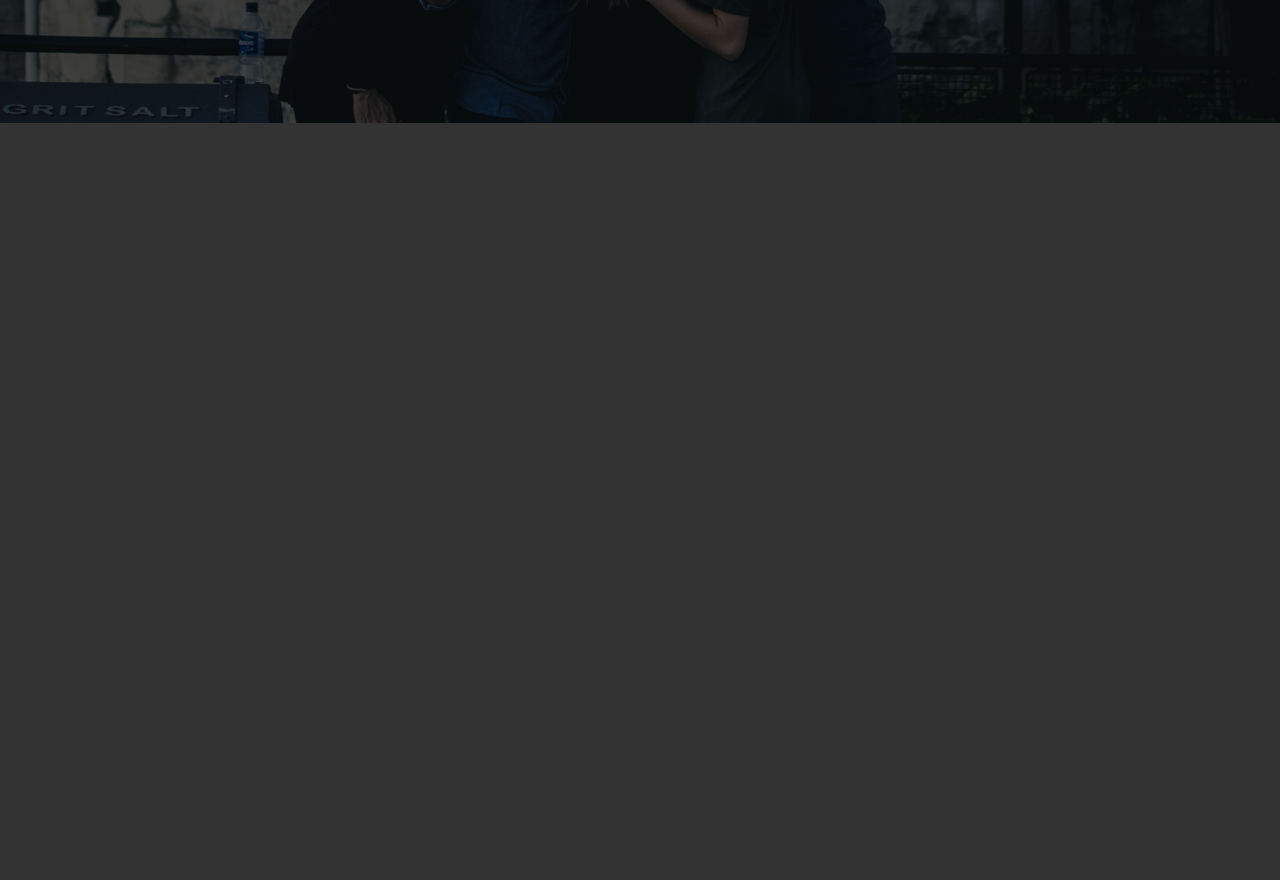
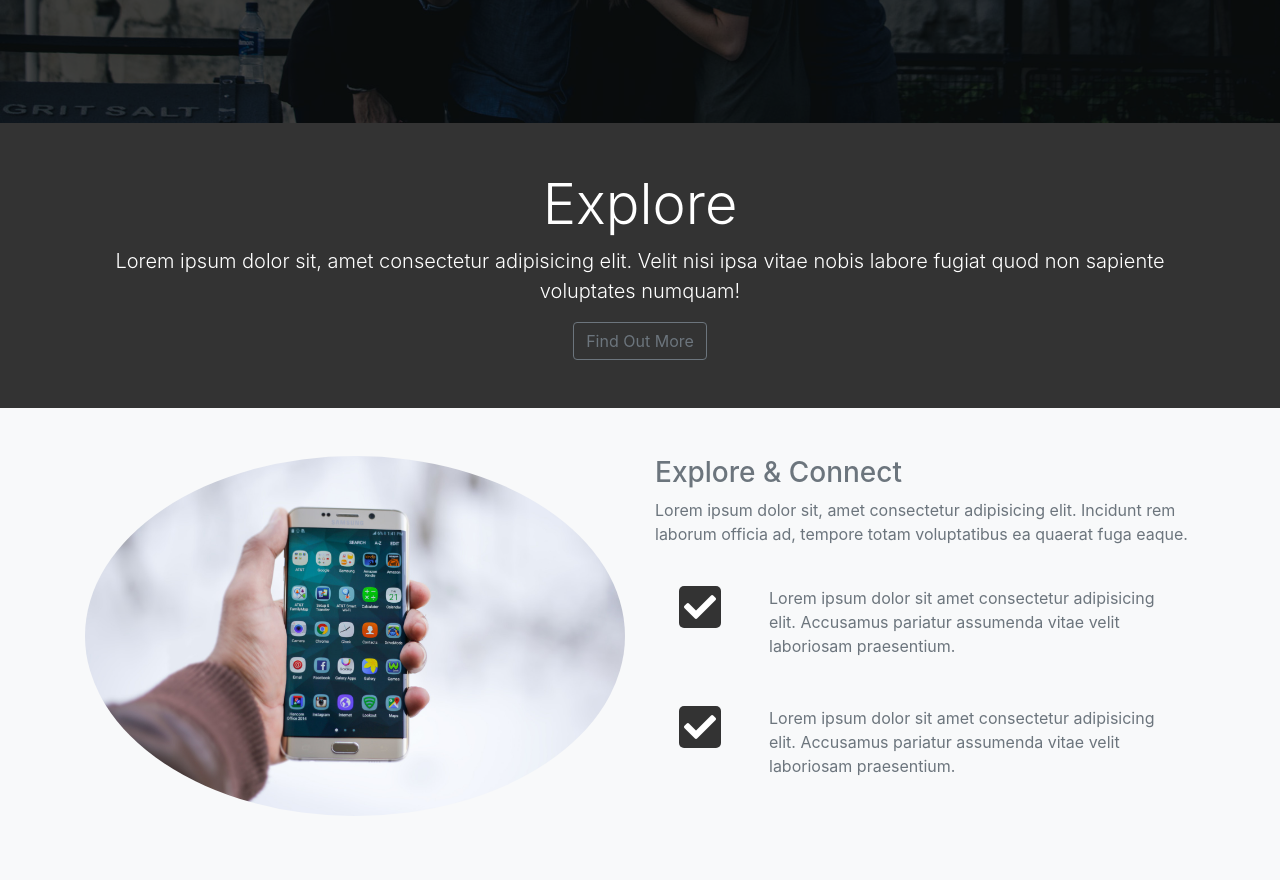
Before and after one commit to Kathefy/bootstrap_social_theme, a plain HTML site: page index.html in a window 1280 px wide. Shown: the part 577-1457 px from the top of the page. Before the commit the page ends 800 px from the top, so only its background shows below. Drawn offline with nearby package versions, Linux system fonts and the light colour scheme.

Commit message:
Explore section added

```diff
--- a/css/style.css
+++ b/css/style.css
@@ -40,3 +40,12 @@ body {
   padding: 5px;
   border-radius: 5px;
 }
+
+/* Explore Section */
+#explore-section .fas,
+#share-section .fas {
+  background: #333;
+  color: #fff;
+  padding: 5px;
+  border-radius: 5px;
+}
--- a/index.html
+++ b/index.html
@@ -134,6 +134,64 @@
         </div>
       </div>
     </header>
+
+    <!-- Explore Head -->
+    <section id="explore-head-section">
+      <div class="container">
+        <div class="row">
+          <div class="col text-center py-5">
+            <h1 class="display-4">Explore</h1>
+            <p class="lead">
+              Lorem ipsum dolor sit, amet consectetur adipisicing elit. Velit
+              nisi ipsa vitae nobis labore fugiat quod non sapiente voluptates
+              numquam!
+            </p>
+            <a href="#" class="btn btn-outline-secondary">Find Out More</a>
+          </div>
+        </div>
+      </div>
+    </section>
+
+    <!-- Explore Section -->
+    <section id="explore-section" class="bg-light text-muted py-5">
+      <div class="container">
+        <div class="row">
+          <div class="col-md-6">
+            <img
+              src="images/explore-section1.jpg"
+              alt="Explore"
+              class="img-fluid mb-3 rounded-circle"
+            />
+          </div>
+          <div class="col-md-6">
+            <h3>Explore & Connect</h3>
+            <p>
+              Lorem ipsum dolor sit, amet consectetur adipisicing elit. Incidunt
+              rem laborum officia ad, tempore totam voluptatibus ea quaerat fuga
+              eaque.
+            </p>
+            <div class="d-flex">
+              <div class="p-4 align-self-start">
+                <i class="fas fa-check fa-2x"></i>
+              </div>
+              <div class="p-4 align-self-end">
+                Lorem ipsum dolor sit amet consectetur adipisicing elit.
+                Accusamus pariatur assumenda vitae velit laboriosam praesentium.
+              </div>
+            </div>
+            <div class="d-flex">
+              <div class="p-4 align-self-start">
+                <i class="fas fa-check fa-2x"></i>
+              </div>
+              <div class="p-4 align-self-end">
+                Lorem ipsum dolor sit amet consectetur adipisicing elit.
+                Accusamus pariatur assumenda vitae velit laboriosam praesentium.
+              </div>
+            </div>
+          </div>
+        </div>
+      </div>
+    </section>
     <script
       src="https://cdnjs.cloudflare.com/ajax/libs/popper.js/1.14.3/umd/popper.min.js"
       integrity="sha384-ZMP7rVo3mIykV+2+9J3UJ46jBk0WLaUAdn689aCwoqbBJiSnjAK/l8WvCWPIPm49"
```
